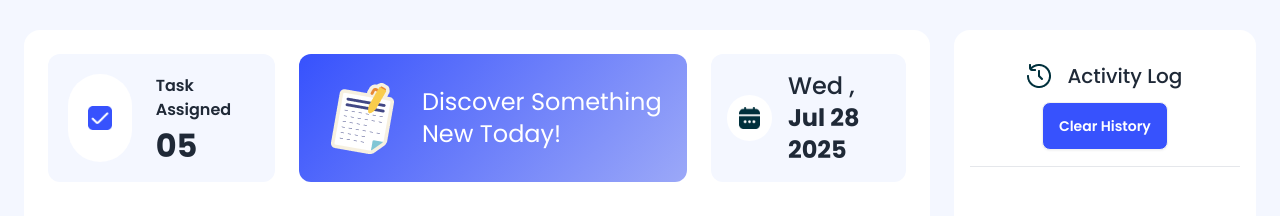
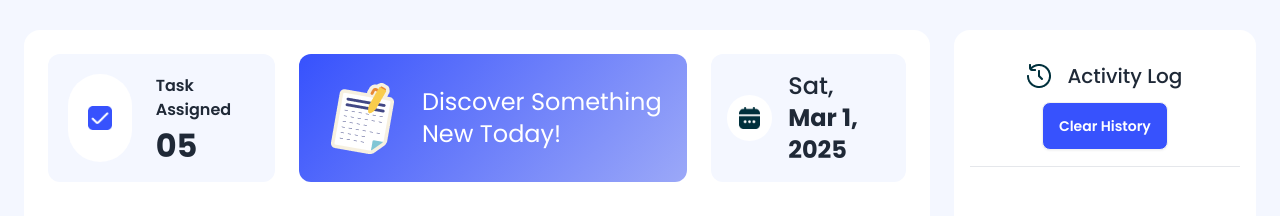
Before and after one commit to RifatRahman7/Batch-11-Assignment-5-DevBoard, a plain HTML site: page index.html in a window 1280 px wide. Shown: the part 128-344 px from the top of the page. Drawn offline with nearby package versions, Linux system fonts and the light colour scheme.

Commit message:
Added Current Time-Date

```diff
--- a/index.html
+++ b/index.html
@@ -76,7 +76,9 @@
                 <!--Date box Div -->
                 <div class="bg-[#F4F7FF] flex lg:w-1/4 gap-4 items-center p-4 xxl:p-6 rounded-xl">
                     <div class="bg-white p-3 rounded-full"><img src="./assets/calender.png" alt="Calender Icon"></div>
-                    <h2 class="text-lg md:text-2xl font-medium">Wed ,<br><span class="font-bold">Jul 28 2025</span></h2>
+                    <h2 id="currentDate" class="text-lg md:text-2xl font-medium">Wed ,<br><span class="font-bold">Jul
+                            28 2025</span></h2>
+
                 </div>
             </div>
             <!-- Card Container -->
@@ -96,7 +98,8 @@
                             <p class="text-sm md:text-base font-medium opacity-100">21 March 2025</p>
                         </div>
                         <!-- Completed Button -->
-                        <button class="btn bg-[#3752FD] text-white hover:text-black hover:bg-white complete-task-btn-1">Completed</button>
+                        <button
+                            class="btn bg-[#3752FD] text-white hover:text-black hover:bg-white complete-task-btn-1">Completed</button>
                     </div>
                 </div>
                 <!-- Card 2 -->
@@ -116,7 +119,8 @@
                             <p class="text-sm md:text-base font-medium">21 March 2025</p>
                         </div>
                         <!-- Completed Button -->
-                        <button class="btn bg-[#3752FD] text-white hover:text-black hover:bg-white complete-task-btn-2">Completed</button>
+                        <button
+                            class="btn bg-[#3752FD] text-white hover:text-black hover:bg-white complete-task-btn-2">Completed</button>
                     </div>
                 </div>
                 <!-- Card 3 -->
@@ -136,7 +140,8 @@
                             <p class="text-sm md:text-base font-medium opacity-100">21 March 2025</p>
                         </div>
                         <!-- Completed Button -->
-                        <button class="btn bg-[#3752FD] text-white hover:text-black hover:bg-white complete-task-btn-3">Completed</button>
+                        <button
+                            class="btn bg-[#3752FD] text-white hover:text-black hover:bg-white complete-task-btn-3">Completed</button>
                     </div>
                 </div>
                 <!-- Card 4 -->
@@ -154,7 +159,8 @@
                             <p class="text-sm md:text-base font-medium">21 March 2025</p>
                         </div>
                         <!-- Completed Button -->
-                        <button class="btn bg-[#3752FD] text-white hover:text-black hover:bg-white complete-task-btn-4">Completed</button>
+                        <button
+                            class="btn bg-[#3752FD] text-white hover:text-black hover:bg-white complete-task-btn-4">Completed</button>
                     </div>
                 </div>
                 <!-- Card 5 -->
@@ -173,7 +179,8 @@
                             <p class="text-sm md:text-base font-medium">21 March 2025</p>
                         </div>
                         <!-- Completed Button -->
-                        <button class="btn bg-[#3752FD] text-white hover:text-black hover:bg-white complete-task-btn-5">Completed</button>
+                        <button
+                            class="btn bg-[#3752FD] text-white hover:text-black hover:bg-white complete-task-btn-5">Completed</button>
                     </div>
                 </div>
                 <!-- Card 6 -->
@@ -192,7 +199,8 @@
                             <p class="text-sm md:text-base font-medium">21 March 2025</p>
                         </div>
                         <!-- Completed Button -->
-                        <button class="btn bg-[#3752FD] text-white hover:text-black hover:bg-white complete-task-btn-6">Completed</button>
+                        <button
+                            class="btn bg-[#3752FD] text-white hover:text-black hover:bg-white complete-task-btn-6">Completed</button>
                     </div>
                 </div>
             </div>
--- a/scripts/script-dev-board.js
+++ b/scripts/script-dev-board.js
@@ -13,21 +13,21 @@ discoverButton.addEventListener('click', function () {
     window.location.href = 'question-page.html';
 });
 
- //completed Task Button 1
+//completed Task Button 1
 const completeButton = document.querySelector('.complete-task-btn-1');
 completeButton.addEventListener('click', function () {
     completeButton.disabled = true;
     alert("Board updated successfully");
 });
 
- //completed Task Button 2
+//completed Task Button 2
 const completeButton2 = document.querySelector('.complete-task-btn-2');
 completeButton2.addEventListener('click', function () {
     completeButton2.disabled = true;
     alert("Board updated successfully");
 });
 
- //completed Task Button 3
+//completed Task Button 3
 const completeButton3 = document.querySelector('.complete-task-btn-3');
 completeButton3.addEventListener('click', function () {
     completeButton3.disabled = true;
@@ -54,3 +54,21 @@ completeButton6.addEventListener('click', function () {
     completeButton6.disabled = true;
     alert("Board updated successfully");
 });
+
+// Current time JS
+
+function updateDate() {
+    const now = new Date();
+
+    const dayNames = ['Sun', 'Mon', 'Tue', 'Wed', 'Thu', 'Fri', 'Sat'];
+    const monthNames = ['Jan', 'Feb', 'Mar', 'Apr', 'May', 'Jun', 'Jul', 'Aug', 'Sep', 'Oct', 'Nov', 'Dec'];
+
+    const dayOfWeek = dayNames[now.getDay()];
+    const month = monthNames[now.getMonth()];
+    const day = now.getDate();
+    const year = now.getFullYear();
+
+    const newDate = `${dayOfWeek}, ${month} ${day} ${year}`;
+    document.getElementById('currentDate').innerHTML = `${dayOfWeek},<br><span class="font-bold">${month} ${day}, ${year}</span>`;
+}
+updateDate();
```
